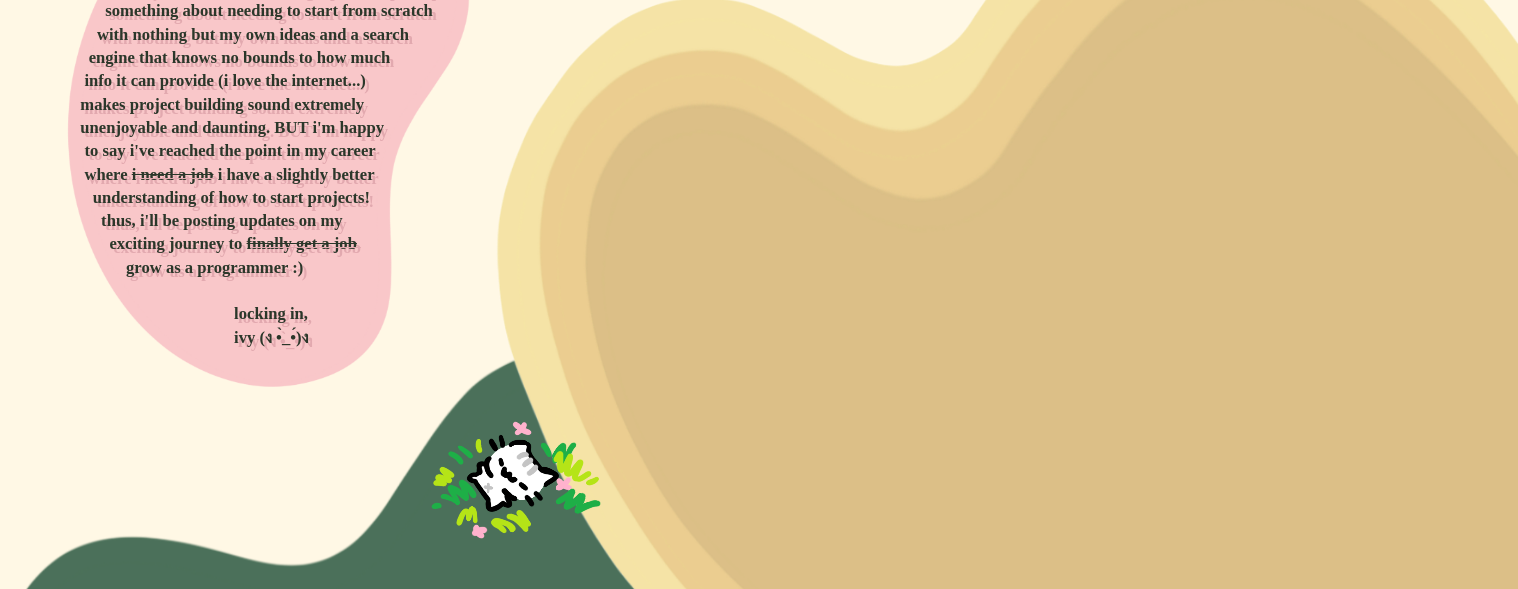
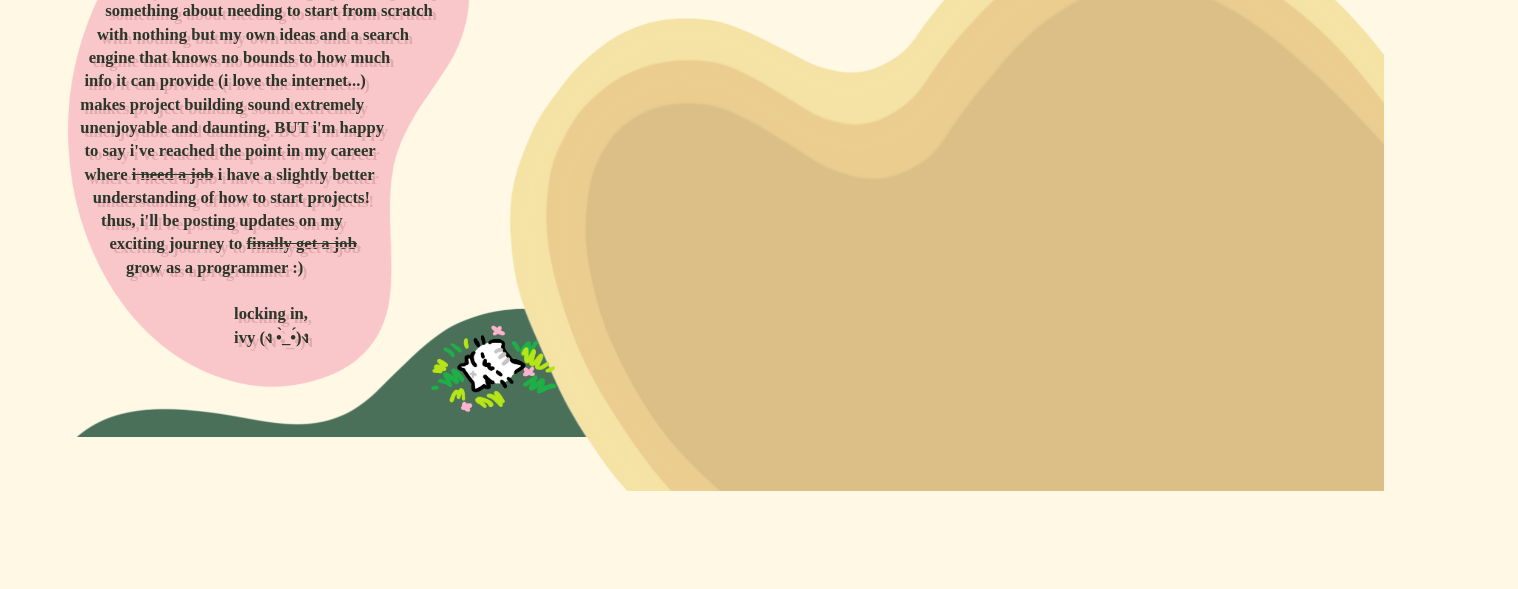
Before and after one commit to ivy-ll/ivy-ll.github.io, a website built with webpack: page projects.html in a window 1280 px wide. Shown: the part 232-821 px from the top of the page, 1518 px wide, since content can reach past the window. After the commit the page ends 800 px from the top, so only its background shows below. Built offline with nearby package versions, Linux system fonts and the light colour scheme.

Commit message:
fixing projects page

```diff
--- a/css/projects.css
+++ b/css/projects.css
@@ -78,25 +78,27 @@
 }
 
 #prj-bg2 {
-  min-width: 80%;
-  min-height: 90%;
+  max-width: 70vw;
+  max-height: 45vw;
   position: absolute;
-  margin-top: -17vh;
-  padding-left: 38vw;
+  margin-top: -7vw;
+  padding-left: 39vw;
   z-index: 1;
 }
 
 #prj-bg3 {
-  min-width: 60%;
-  min-height: 30%;
+  max-width: 50vw;
+  max-height: 30vw;
   position: absolute;
-  margin-top: 43vh;
-  margin-left: 1vw;
+  margin-top: 23.65vw;
+  margin-left: 5vw;
   z-index: -1;
 }
 
 #prj-cat {
-  margin-top: 52vh;
+  max-width: 10vw;
+  max-height: 10vw;
+  margin-top: 25vw;
   margin-left: 33vw;
   position: absolute;
   z-index: 1;
```
